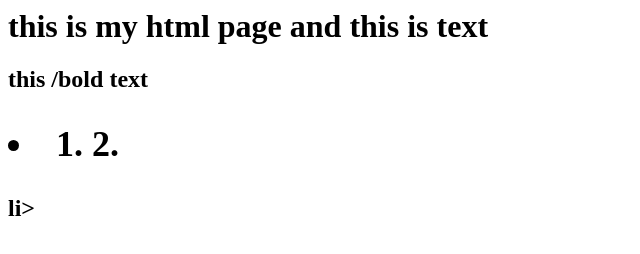
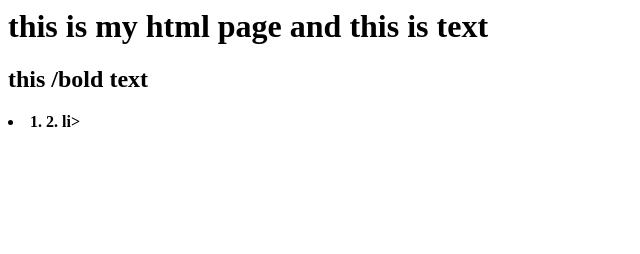
Before and after one commit to Tohamaelamine/Tom-s-Website, a plain HTML site: page index.html in a window 1280 px wide. Shown: the whole page, without its empty margins (0-640 px from the left). Drawn offline with Linux system fonts and the light colour scheme.

Commit message:
Update index.html

```diff
--- a/index.html
+++ b/index.html
@@ -3,7 +3,7 @@
 </head>
 <body>
   <h1>this is my html page and this is text</h1>
- <h2>this /<strong>bold<strong> text <h2>
+ <h2>this /<strong>bold<strong> text </h2>
 
 <li>
 1.
```
